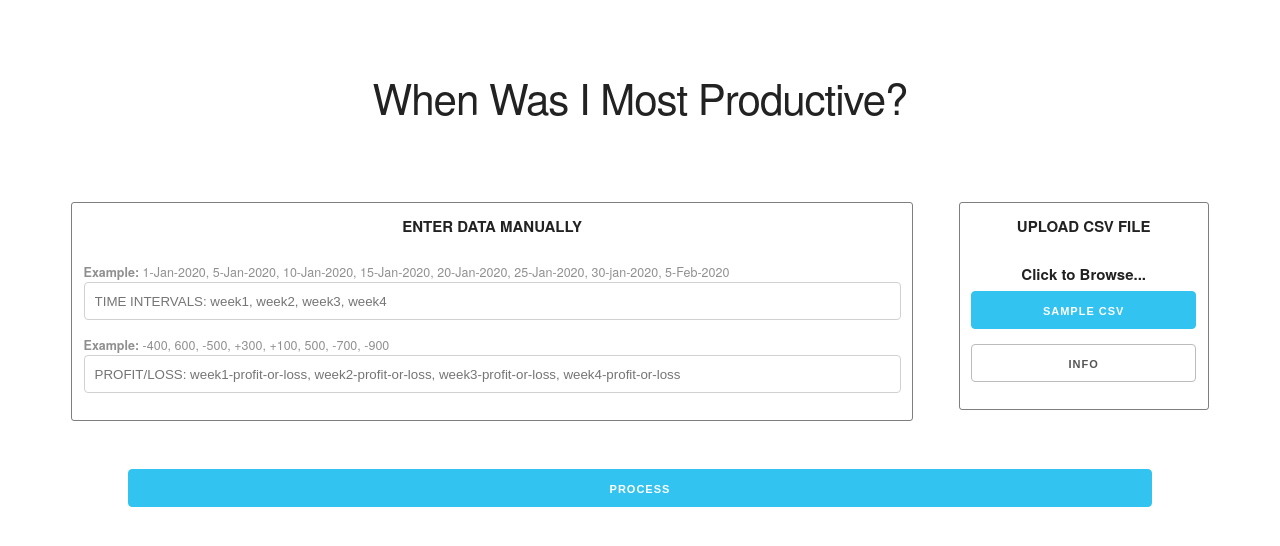
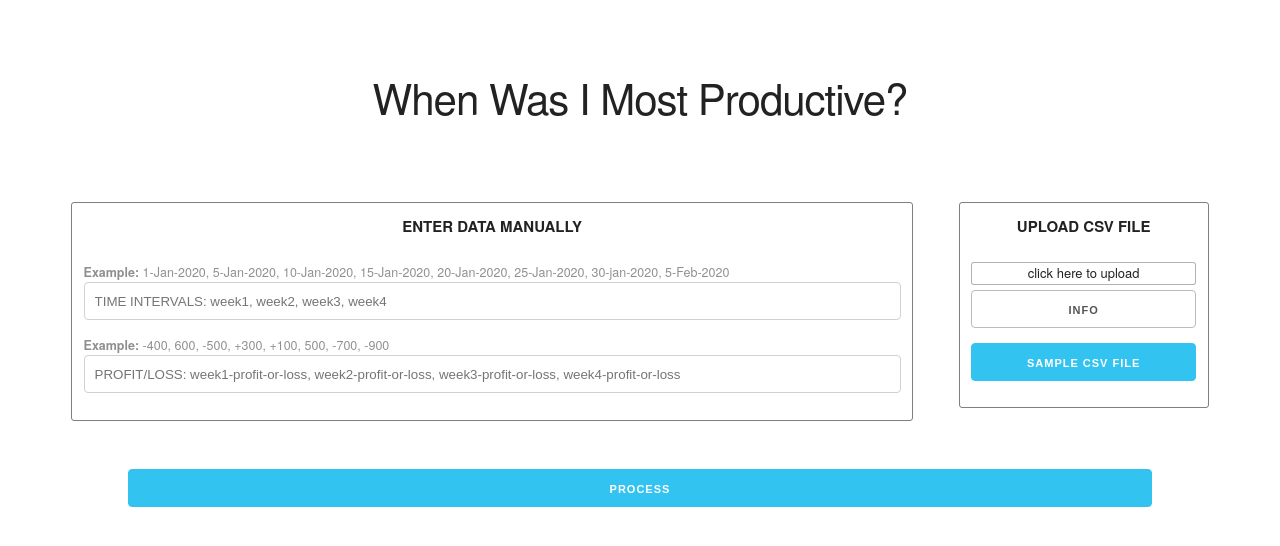
Before and after one commit to INF800/Kladane-MSS, a FastAPI app: page / in a window 1280 px wide. Shown: the top 546 px of the page. Run offline with FastAPI, Linux system fonts and the light colour scheme.

Commit message:
file done

```diff
--- a/main.py
+++ b/main.py
@@ -13,15 +13,16 @@ templates = Jinja2Templates(directory="templates")
 
 
 # ----------------------------------------
-# setup db
+# upload file
 # ----------------------------------------
+from fastapi import FastAPI, File, UploadFile
 
 
 # ----------------------------------------
 # import custom modules
 # ----------------------------------------
 from MSS.kadane_modified import MaxSubArrSum
-
+import pandas as pd
 
 # ----------------------------------------
 # dependency injection
@@ -77,17 +78,8 @@ def process_string_input(user_req: StringRequest) :
 
     intervals_val_list = [float(val) for val in intervals_vals_list]
 
-    print("+"*100)
-    print(intervals_val_list)
-    print(len(intervals_val_list))
-    print("+"*100)
-
     mss = MaxSubArrSum(in_arr=intervals_val_list, size=len(intervals_val_list))
     max_sum, lcur, rcur = mss.max_subarray_sum_with_indices()
-
-    print(max_sum, lcur, rcur)
-    print(intervals_val_list)
-    print(intervals_list)
 
     #(lower, upper) both are inclusive
     return {
@@ -95,6 +87,24 @@ def process_string_input(user_req: StringRequest) :
         "lower interval": intervals_list[lcur],
         "upper interval": intervals_list[rcur-1]}
 
+
+@app.post("/uploadfile/")
+async def create_upload_file(file: UploadFile = File(...)):
+    csv_file    = file.file
+    df          = pd.read_csv(csv_file)
+    #print(df.head())
+    intervals_list      = df["time-interval (in any units)"].tolist()
+    intervals_val_list  = df["loss/profit (in any units)"].tolist()
+
+    #return {"status": file.filename + " uploaded"}
+    mss = MaxSubArrSum(in_arr=intervals_val_list, size=len(intervals_val_list))
+    max_sum, lcur, rcur = mss.max_subarray_sum_with_indices()
+
+    #(lower, upper) both are inclusive
+    return {
+        "max value": max_sum,
+        "lower interval": intervals_list[lcur],
+        "upper interval": intervals_list[rcur-1]}
 # ----------------------------------------
 # end
 # ----------------------------------------
--- a/requirements.txt
+++ b/requirements.txt
@@ -5,8 +5,12 @@ h11==0.9.0
 httptools==0.1.1
 Jinja2==2.11.2
 MarkupSafe==1.1.1
+numpy==1.19.0
+pandas==1.0.5
 pydantic==1.5.1
+python-dateutil==2.8.1
 python-multipart==0.0.5
+pytz==2020.1
 six==1.15.0
 SQLAlchemy==1.3.17
 starlette==0.13.4
--- a/templates/home.html
+++ b/templates/home.html
@@ -5,7 +5,7 @@
 <div class="centered padding-top-five">
     <div class="row">
         <div class="twelve columns">
-            <h2>When Was I Most Productive?</h2>
+            <h2>When Was I Most Productive? </h2>
 
             <br/>
         </div>
@@ -38,12 +38,12 @@
             </div>
             <br/>
             <div>
-                <label for="upload-file">Click to Browse...</label>
+                <label for="upload-file">click here to upload</label>
                 <input type="file" name="photo" id="upload-file" />
             </div>
             <div>
-                <input type="button" class="u-full-width button-primary" value="Sample CSV">
                 <input type="button" class="u-full-width" value="info" onclick="displayInfo()">
+                <input type="button" class="u-full-width button-primary" value="Sample CSV File" onclick="redirectToGist()">
             </div>
         </div>
     </div>
@@ -53,7 +53,7 @@
         <input id="processing" type="button" class="button-primary u-full-width " value="PROCESS" onclick="processStringData()">
     </div>
     <div id="logger" class="row centered">
-
+        <!--dynamically log here-->
     </div>
 </div>
 
--- a/templates/layout.html
+++ b/templates/layout.html
@@ -40,6 +40,11 @@
 
         label {
             cursor: pointer;
+            background-color: white;
+            border: 1px solid rgba(0,0,0,0.3);
+            border-radius: 3px;
+            font-size: small;
+            font-weight: 100;
             /* Style as you please, it will become the visible UI component. */
         }
         #upload-file {
@@ -58,6 +63,10 @@
     <script>
         function displayInfo(){
             alert(`Make sure the order of entered TIME INTERVALS and PROFIT/LOSS are of same count(in correct order). All inputs must not be positive!`)
+        }
+        function redirectToGist(){
+            //https://gist.github.com/rakesh4real/6947461786f24a2955d0dab1756f7680
+            window.location.replace("https://gist.github.com/rakesh4real/6947461786f24a2955d0dab1756f7680")
         }
     </script>
     <!-- string data -->
@@ -79,4 +88,25 @@
             });
         }
     </script>
+    <!-- form data -->
+    <script>
+        const uploadFile = document.getElementById('upload-file');
+        uploadFile.addEventListener("change", ()=>{
+            var formData = new FormData();
+            var uploadFile = document.getElementById('upload-file');
+            formData.append("file", uploadFile.files[0]);
+
+            axios.post('/uploadfile/', formData, {
+                headers: {
+                'Content-Type': 'multipart/form-data'
+                }
+            }).then(response => {
+                console.log(response.data)
+                document.getElementById("processing").value = "SUCCESS! Enter again and click here"
+                console.log(response.data)
+                logger.innerHTML = `Highest productivity was between <b>${response.data["lower interval"]} - ${response.data["upper interval"]}</b> by total <b>${response.data["max value"]}</b> units.`
+            }
+            )
+        })
+    </script>
 </html>
```
Also changed, not shown: sample-csv.csv (added, +9 -0 lines).
